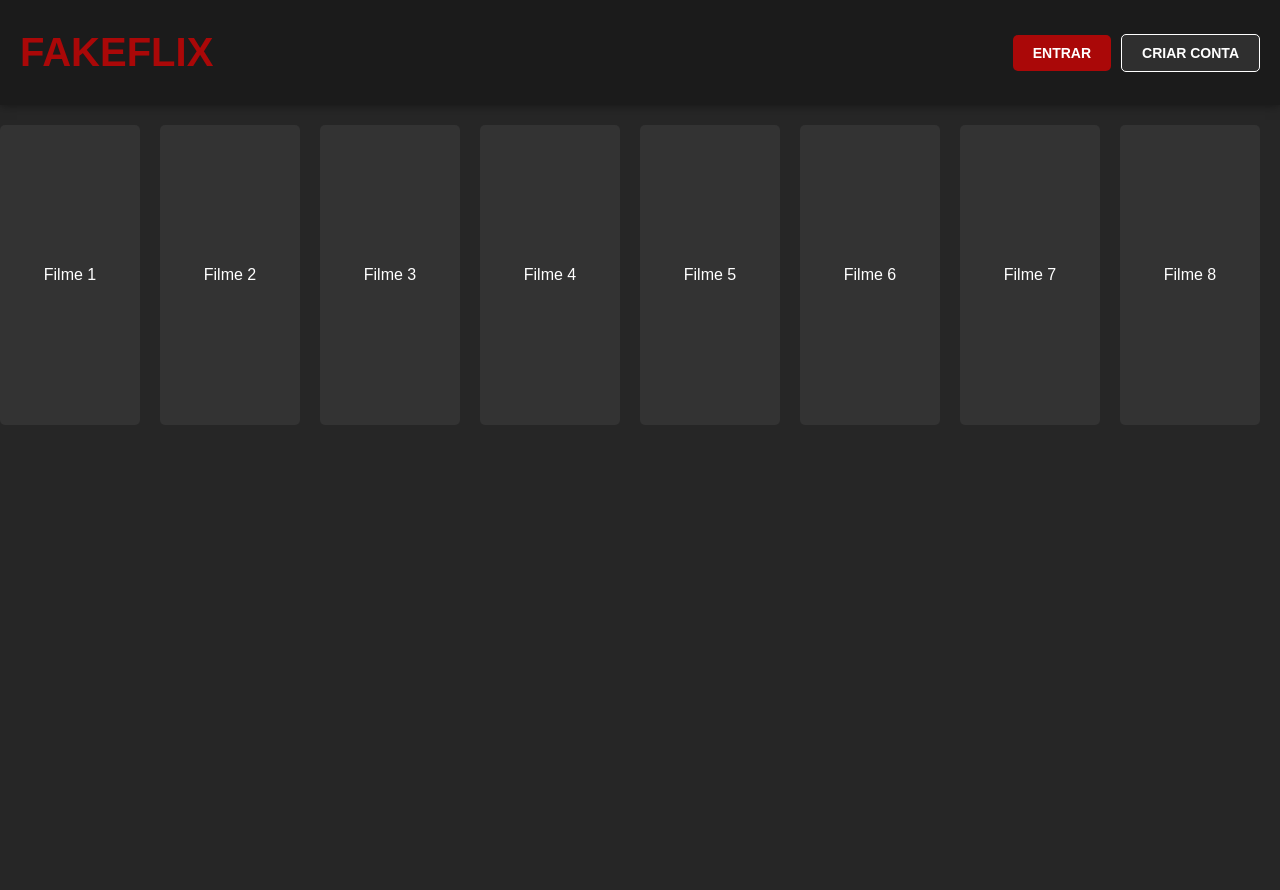
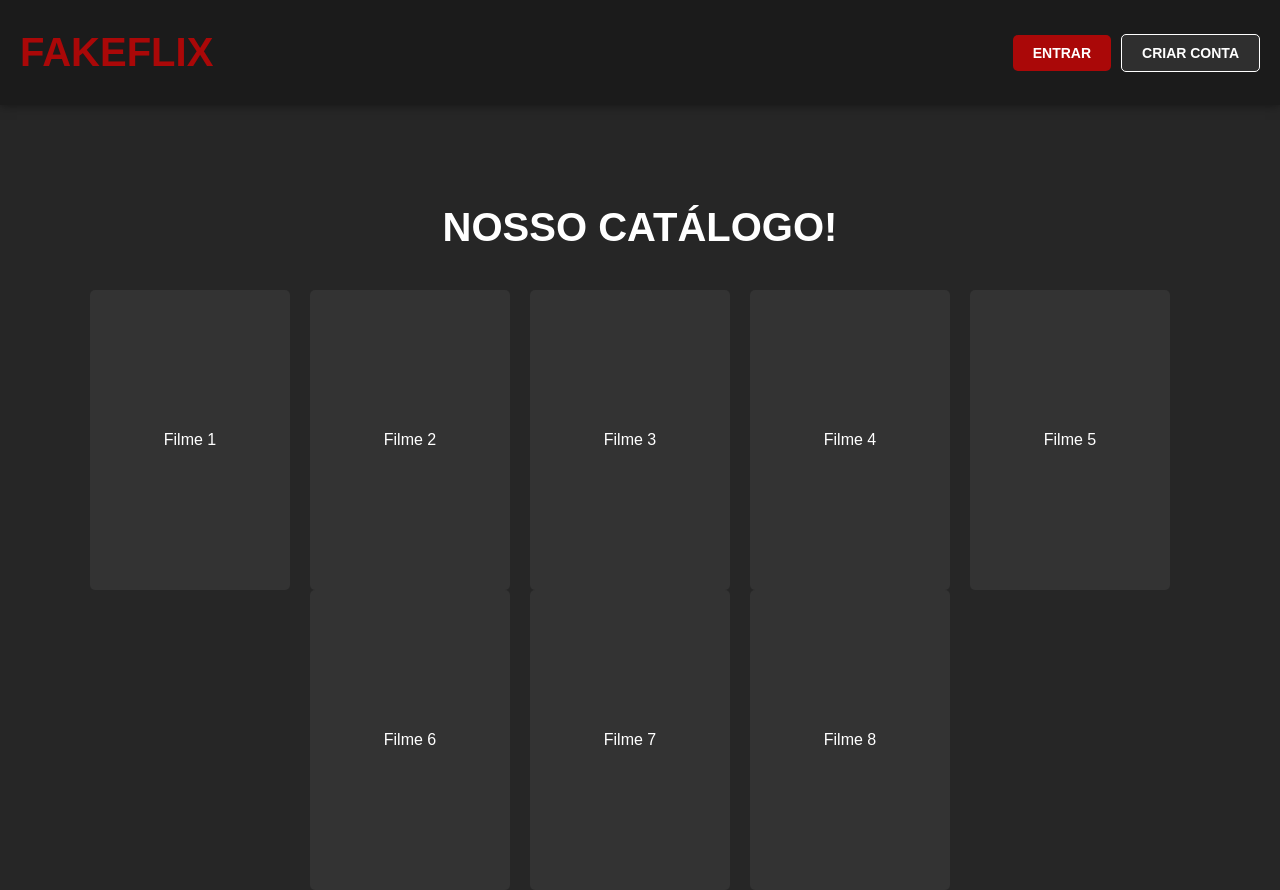
Before and after one commit to AruDaguer/estudo-html, a plain HTML site: page Projetos/fakeflix/PaginaInicial.html in a window 1280 px wide. Before the commit the page ends 800 px from the top, so only its background shows below. Drawn offline with Linux system fonts and the light colour scheme.

Commit message:
catálogo arrumado

```diff
--- a/Projetos/fakeflix/PaginaInicial.html
+++ b/Projetos/fakeflix/PaginaInicial.html
@@ -64,10 +64,22 @@
             background-color: #771919;
         }
 
+        .titulo {
+            font-size: 40px;
+            text-transform: uppercase;
+            margin-bottom: 40px;
+            color: rgb(255, 255, 255);
+        }
+
+        .container-catalogo {
+            text-align: center;
+            margin-top: 100px;
+        }
+
         .catalogo {
             display: flex;
+            flex-wrap: wrap;
             justify-content: center;
-            margin-top: 20px;
         }
 
         .filme {
@@ -92,6 +104,8 @@
         </div>
     </div>
 
+    <div class="container-catalogo">
+        <h1 class="titulo">Nosso Catálogo!</h1>
         <div class="catalogo">
             <div class="filme">
                 Filme 1
@@ -118,5 +132,6 @@
                 Filme 8
             </div>
         </div>
+    </div>
 </body>
 </html>
```
Lines whose indentation alone changed are shown as unchanged.
